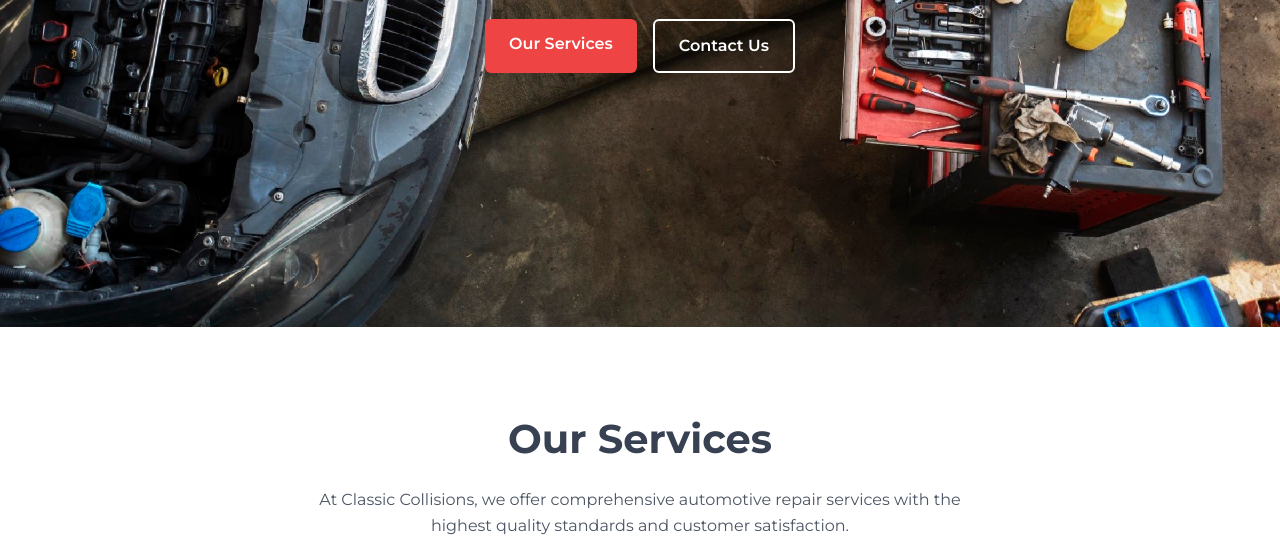
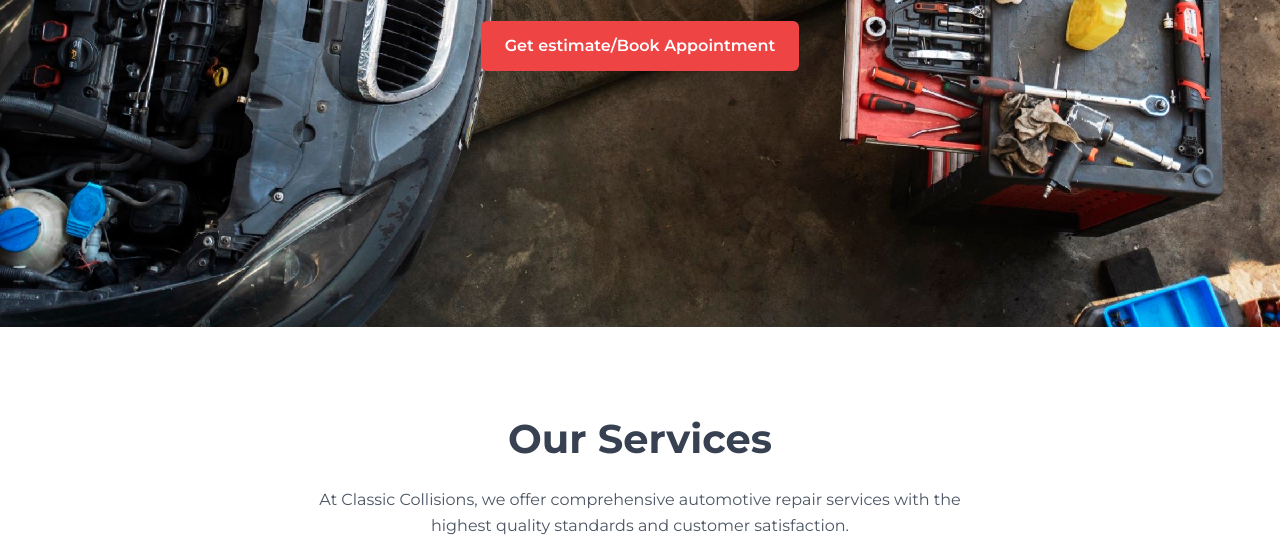
Before and after one commit to MahathiSharmaAIT/netlifyCCNOVI, a plain HTML site: page index.html in a window 1280 px wide. Shown: the part 553-1113 px from the top of the page. Drawn offline with nearby package versions, Linux system fonts and the light colour scheme.

Commit message:
getestimatesbookappointmnt button added

```diff
--- a/index.html
+++ b/index.html
@@ -226,7 +226,7 @@
           <li><a href="#gallery" class="nav-link">Gallery</a></li>
           <li><a href="#about" class="nav-link">About</a></li>
           <li><a href="#contact" class="nav-link">Contact</a></li>
-          <li><a href="https://frontend-147924954068.us-central1.run.app/" class="btn btn-primary">Get Estimate</a></li>        </ul>
+          <!-- <li><a href="https://frontend-147924954068.us-central1.run.app/" class="btn btn-primary">Get Estimate</a></li>        </ul> -->
         </ul>
       </nav>
     </div>
@@ -240,8 +240,8 @@
           services in Novi,
           Michigan</p>
         <div class="hero-buttons" data-aos="fade-up" data-aos-delay="400">
-          <a href="#services" class="btn btn-primary">Our Services</a>
-          <a href="#contact" class="btn btn-secondary">Contact Us</a>
+          <a href="https://frontend-147924954068.us-central1.run.app/" class="btn btn-primary">Get estimate/Book Appointment</a>
+          <!-- <a href="#contact" class="btn btn-secondary">Contact Us</a> -->
         </div>
       </div>
     </section>
```
